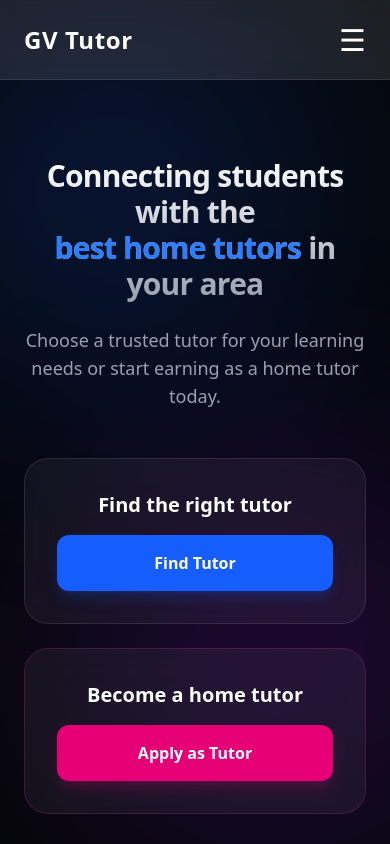
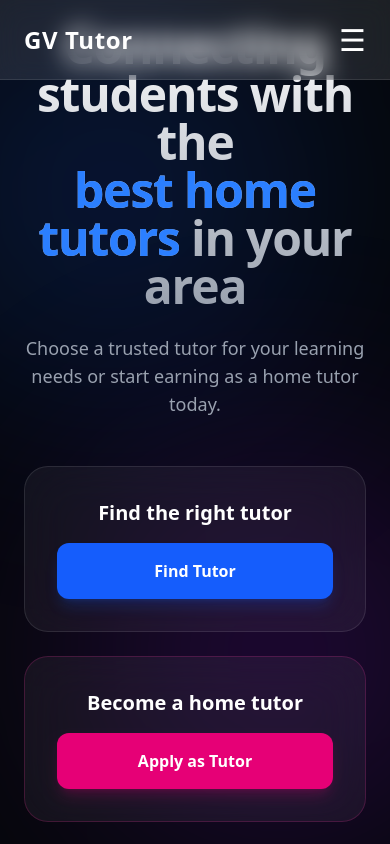
Before and after one commit to shashankdubey00/gv-tutor, a React app in the folder frontend/: page / in a window 390 px wide. Shown: the top 844 px of the page. Built offline with nearby package versions, Linux system fonts and the light colour scheme; no server answers; the HTML template or start-up script is replaced by a standard one.

Commit message:
Revert "Adjust hero heading position to hide behind navbar and make it smaller on mobile"
This reverts commit 46a2184fe9e6417a194157f6499633ae3f6afe27.

```diff
--- a/frontend/src/components/Hero.jsx
+++ b/frontend/src/components/Hero.jsx
@@ -29,7 +29,7 @@ const Hero = () => {
     <div className="bg-[#05070a] text-white selection:bg-blue-500/30">
 
       {/* SECTION 1: HERO */}
-      <section className="relative min-h-screen flex flex-col justify-center items-center px-6 overflow-hidden pt-32 md:pt-40">
+      <section className="relative min-h-screen flex flex-col justify-center items-center px-6 overflow-hidden">
         {/* Animated Background Glows */}
         <div className="absolute top-0 -left-20 w-96 h-96 bg-blue-600/20 rounded-full blur-[120px]" />
         <div className="absolute bottom-0 -right-20 w-96 h-96 bg-purple-600/20 rounded-full blur-[120px]" />
@@ -40,7 +40,7 @@ const Hero = () => {
           transition={{ duration: 0.8 }}
           className="text-center z-10"
         >
-          <h1 className="text-3xl sm:text-4xl md:text-6xl lg:text-7xl font-extrabold tracking-tight mb-6 bg-clip-text text-transparent bg-gradient-to-b from-white to-gray-400">
+          <h1 className="text-5xl md:text-7xl font-extrabold tracking-tight mb-6 bg-clip-text text-transparent bg-gradient-to-b from-white to-gray-400">
             Connecting students with the <br/>
             <span className="text-blue-500">best home tutors</span> in your area
           </h1>
```
